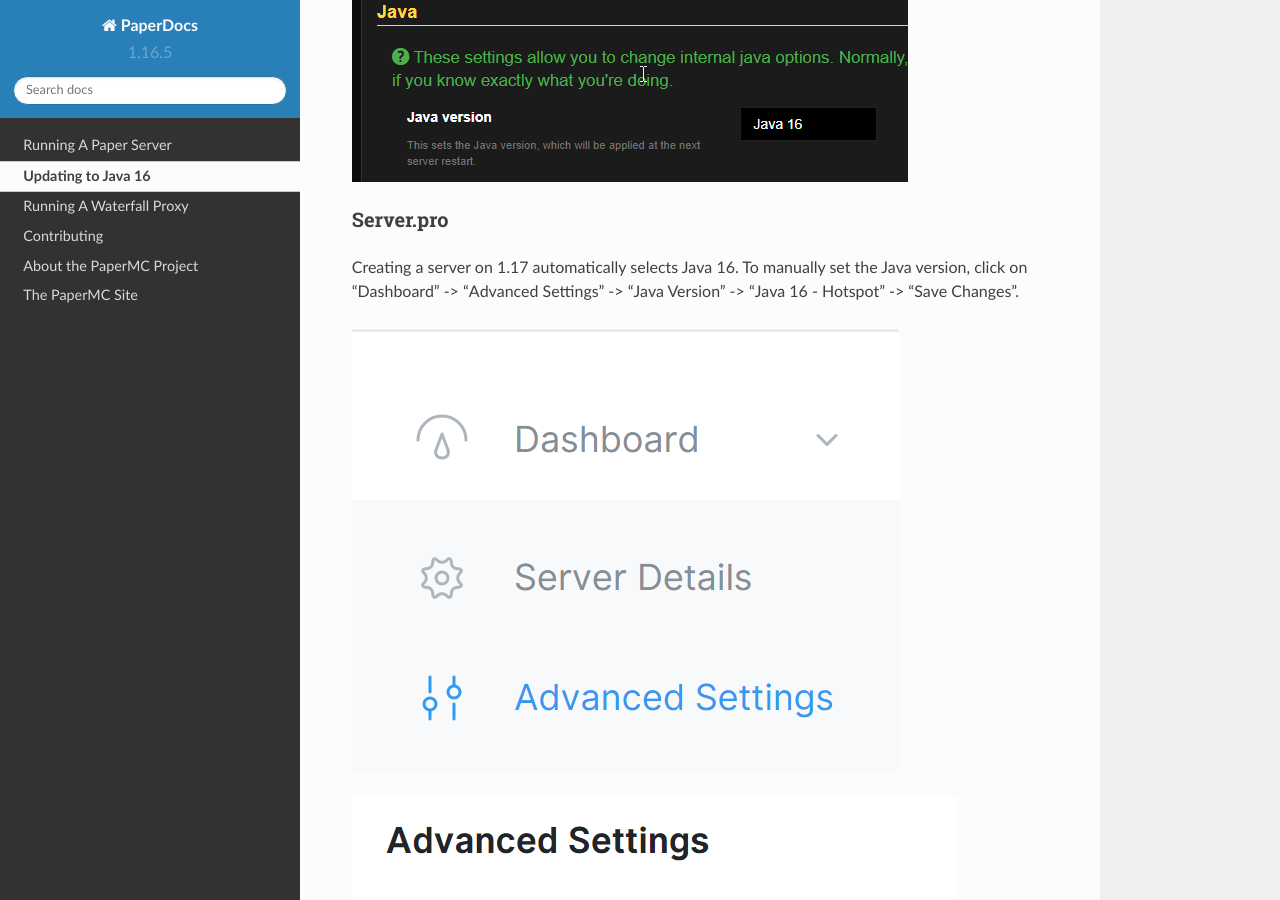
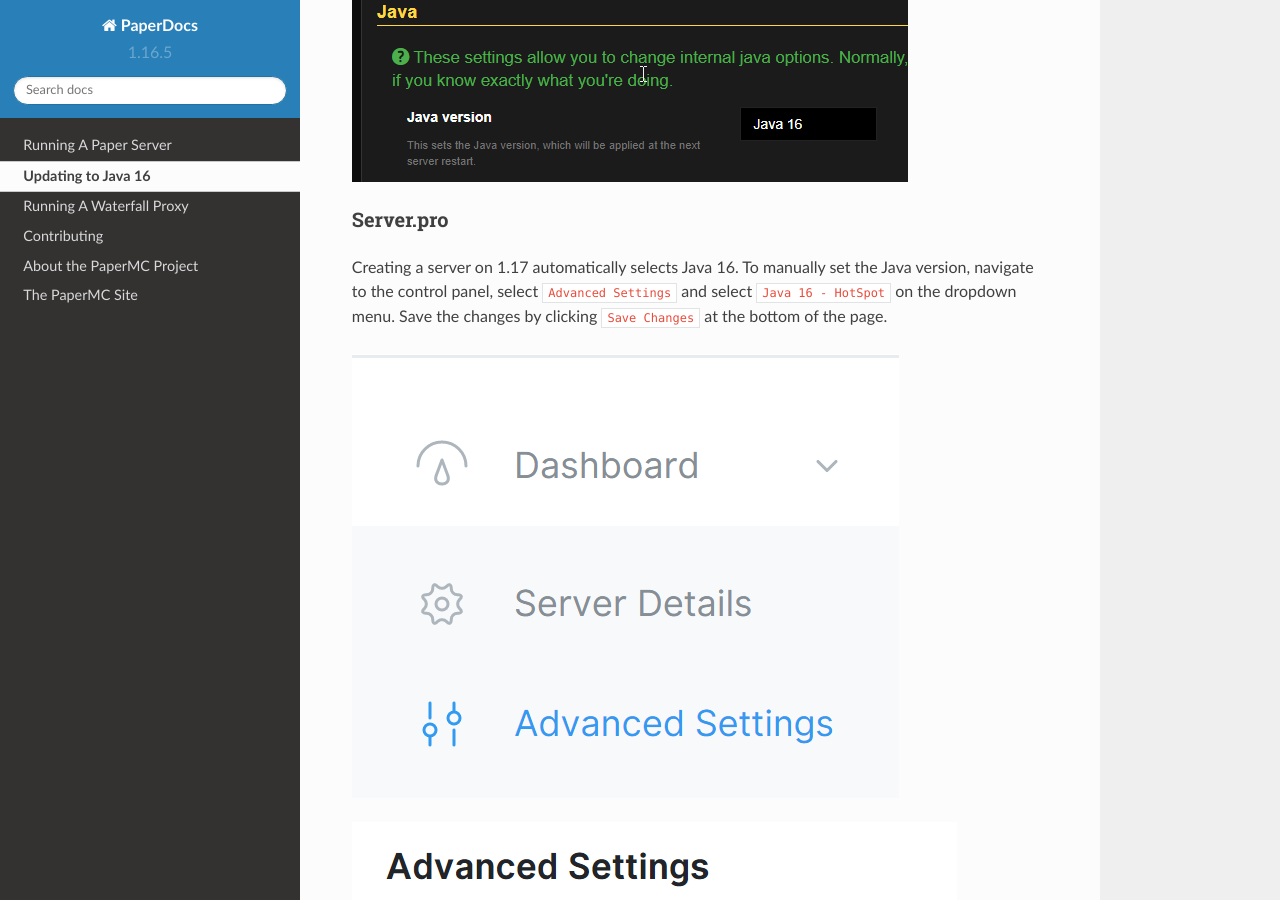
Before and after one commit to PaperMC/PaperDocs, a Sphinx documentation site: the page built from source/java-update/index.rst, in a window 1280 px wide and 900 px high, scrolled down 3025 px. Built offline with Sphinx 7.4.7 and the Read the Docs theme 2.0.0, drawn with Linux system fonts in a browser that asks for light colours; pages that are not in the unit, such as notebooks, are missing from menus.

Commit message:
Address changes requested

```diff
--- a/source/java-update/index.rst
+++ b/source/java-update/index.rst
@@ -128,7 +128,11 @@
 Server.pro
 ~~~~~~~~~~
 
-Creating a server on 1.17 automatically selects Java 16. To manually set the Java version, click on "Dashboard" -> "Advanced Settings" -> "Java Version" -> "Java 16 - Hotspot" -> "Save Changes".
+Creating a server on 1.17 automatically selects Java 16.
+To manually set the Java version, navigate to the control panel,
+select ``Advanced Settings`` and select ``Java 16 - HotSpot``
+on the dropdown menu. Save the changes by clicking ``Save Changes``
+at the bottom of the page.
 
 .. image:: java-update-assets/serverpro-panel.png
 
```
